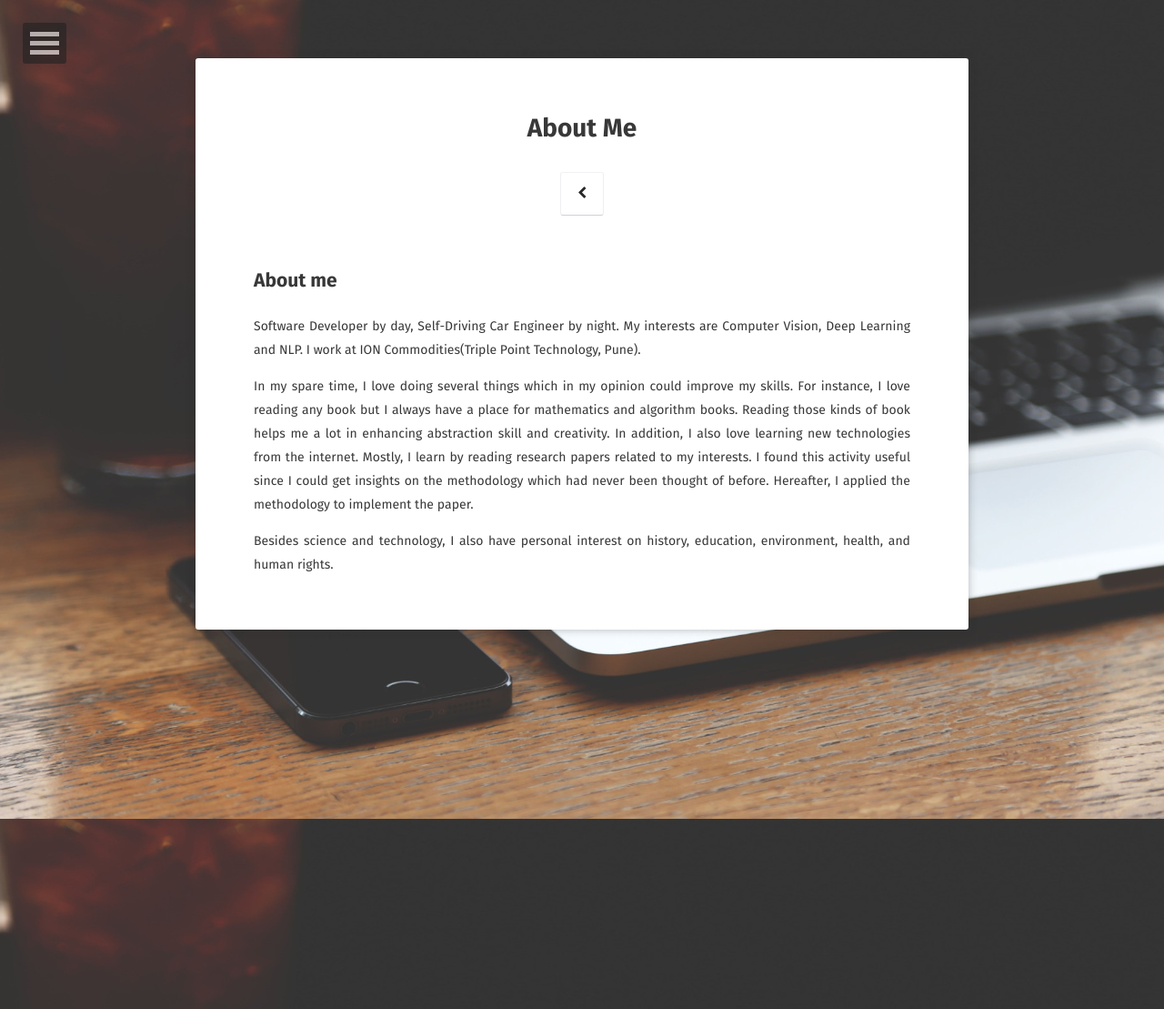
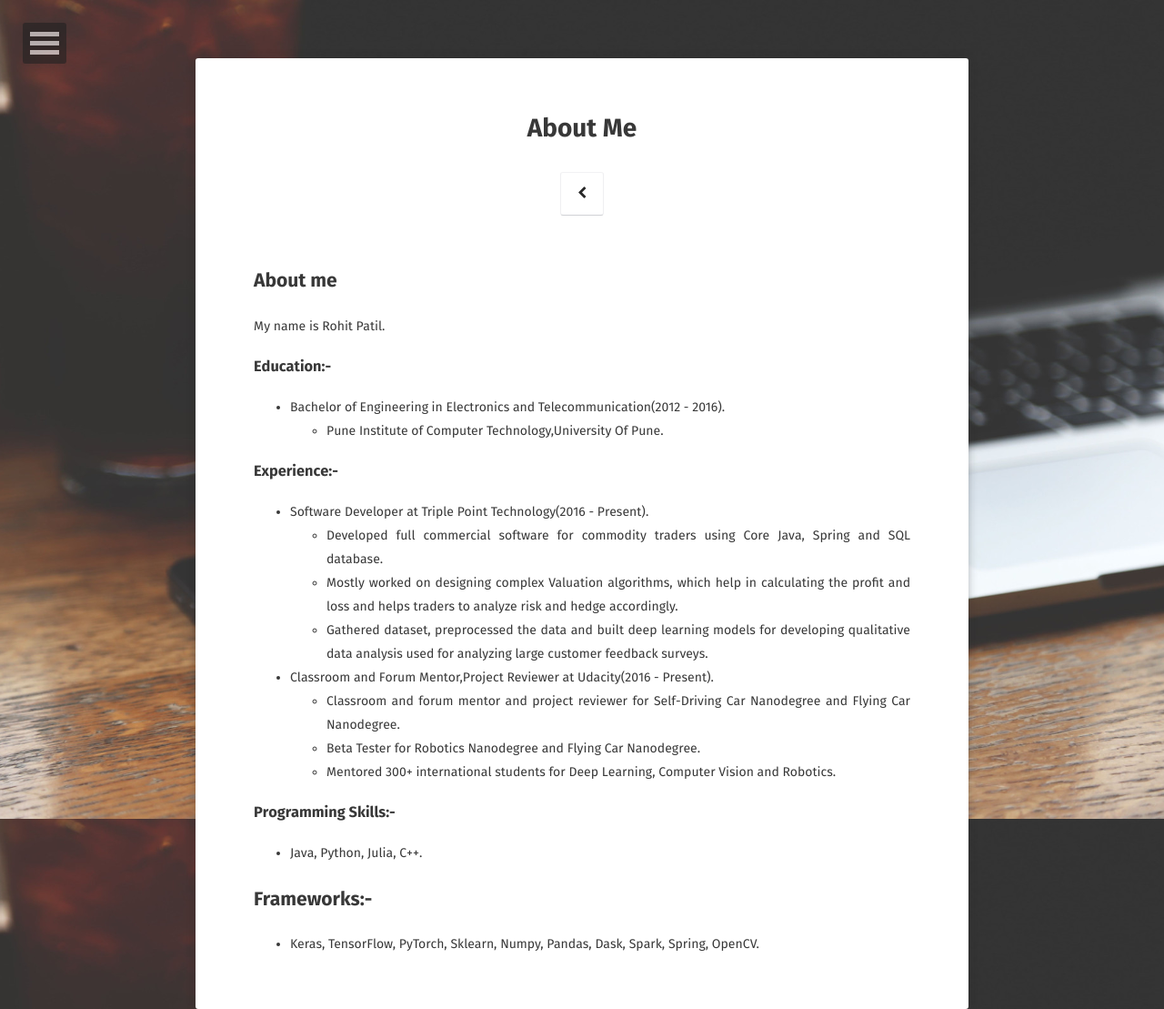
Before and after one commit to rohts-patil/me, a Jekyll site: the page built from about/index.md, in a window 1280 px wide. Shown: the whole page at 91% size. Built offline with Jekyll 4.4.1, drawn with Linux system fonts in a browser that asks for light colours; some web fonts are replaced.

Commit message:
update about me section

```diff
--- a/about/index.md
+++ b/about/index.md
@@ -7,8 +7,30 @@ comments: false
 ---
 
 ## About me
-Software Developer by day, Self-Driving Car Engineer by night. My interests are Computer Vision, Deep Learning and NLP. I work at ION Commodities(Triple Point Technology, Pune).
 
-In my spare time, I love doing several things which in my opinion could improve my skills. For instance, I love reading any book but I always have a place for mathematics and algorithm books. Reading those kinds of book helps me a lot in enhancing abstraction skill and creativity. In addition, I also love learning new technologies from the internet. Mostly, I learn by reading research papers related to my interests. I found this activity useful since I could get insights on the methodology which had never been thought of before. Hereafter, I applied the methodology to implement the paper.
+My name is Rohit Patil.
 
-Besides science and technology, I also have personal interest on history, education, environment, health, and human rights.
+### Education:-
+*   Bachelor of Engineering in Electronics and Telecommunication(2012 - 2016).
+    * Pune Institute of Computer Technology,University Of Pune.
+
+
+### Experience:-
+*   Software Developer at Triple Point Technology(2016 - Present).
+    * Developed full commercial software for commodity traders using Core Java, Spring and SQL database.
+    * Mostly worked on designing complex Valuation algorithms, which help in calculating the profit and loss and helps traders to analyze risk and hedge accordingly.
+    * Gathered dataset, preprocessed the data and built deep learning models for developing qualitative data analysis used for analyzing large customer feedback surveys.
+
+ *  Classroom and Forum Mentor,Project Reviewer at Udacity(2016 - Present).
+    * Classroom and forum mentor and project reviewer for Self-Driving Car Nanodegree and Flying Car Nanodegree.
+    * Beta Tester for Robotics Nanodegree and Flying Car Nanodegree.
+    * Mentored 300+ international students for Deep Learning, Computer Vision and Robotics.
+
+
+### Programming Skills:-
+
+*   Java, Python, Julia, C++.
+
+## Frameworks:-
+
+*   Keras, TensorFlow, PyTorch, Sklearn, Numpy, Pandas, Dask, Spark, Spring, OpenCV.
```
